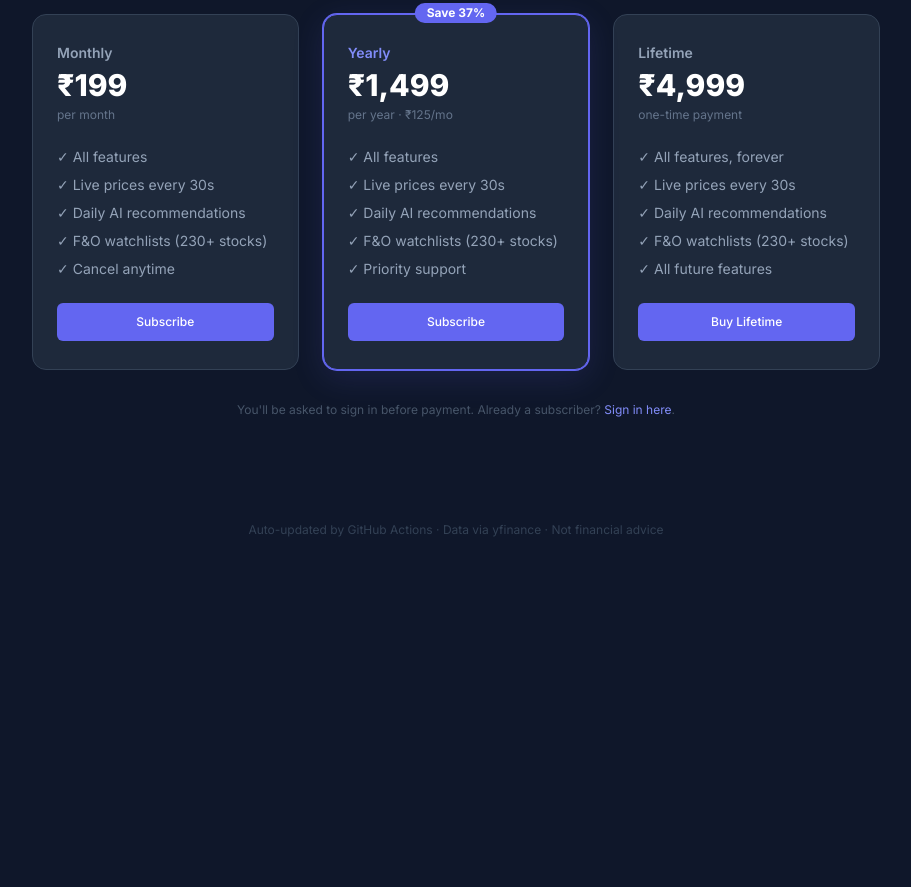
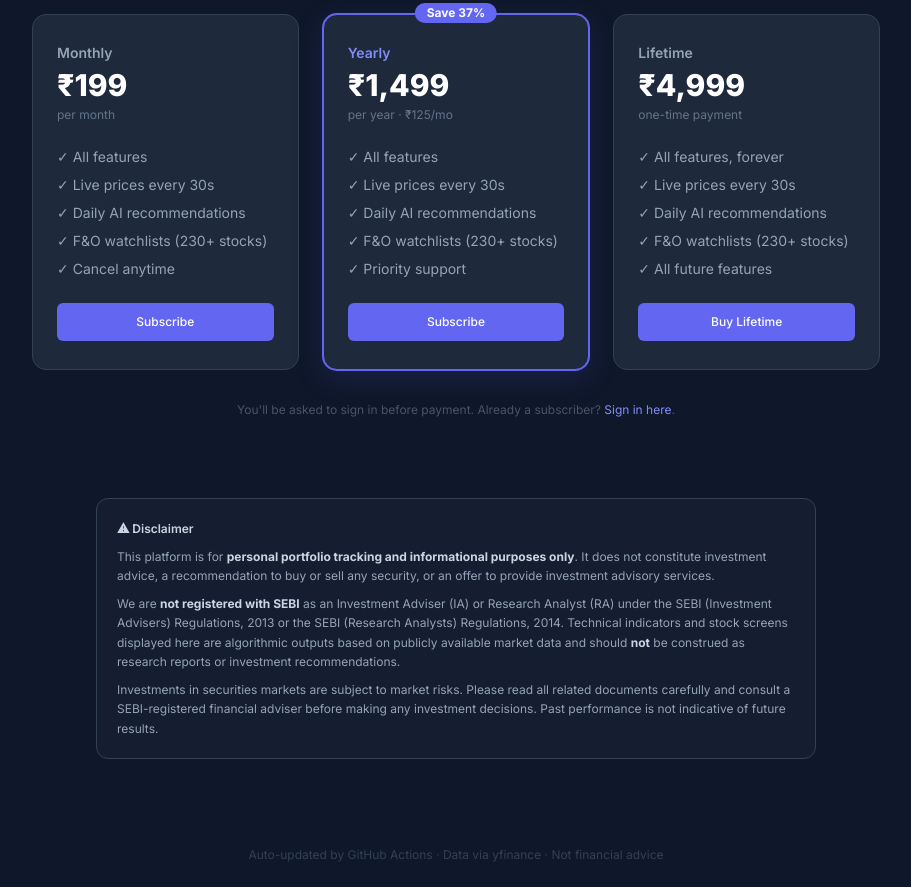
Before and after one commit to decentralizedRK/portfolio-tracker-agents, a plain HTML site: page docs/index.html in a window 1280 px wide. Shown: the part 1160-2047 px from the top of the page, without its empty margins (184-1095 px from the left). Before the commit the page ends 1722 px from the top, so only its background shows below. Drawn offline with nearby package versions, Linux system fonts and the light colour scheme; no server answers.

Commit message:
feat: add SEBI disclaimer to landing page

```diff
--- a/docs/index.html
+++ b/docs/index.html
@@ -346,6 +346,16 @@
     <!-- Sign-in note -->
     <p class="text-center text-xs text-slate-600 mt-8">You'll be asked to sign in before payment. Already a subscriber? <a href="#" onclick="showAuthModal('signin');return false;" class="text-indigo-400 hover:text-indigo-300">Sign in here</a>.</p>
   </section>
+
+  <!-- SEBI Disclaimer -->
+  <div class="max-w-3xl mx-auto px-6 pb-16">
+    <div class="rounded-xl border border-slate-700 bg-slate-800/40 p-5 text-xs text-slate-400 leading-relaxed">
+      <p class="font-semibold text-slate-300 mb-2">⚠ Disclaimer</p>
+      <p>This platform is for <strong class="text-slate-300">personal portfolio tracking and informational purposes only</strong>. It does not constitute investment advice, a recommendation to buy or sell any security, or an offer to provide investment advisory services.</p>
+      <p class="mt-2">We are <strong class="text-slate-300">not registered with SEBI</strong> as an Investment Adviser (IA) or Research Analyst (RA) under the SEBI (Investment Advisers) Regulations, 2013 or the SEBI (Research Analysts) Regulations, 2014. Technical indicators and stock screens displayed here are algorithmic outputs based on publicly available market data and should <strong class="text-slate-300">not</strong> be construed as research reports or investment recommendations.</p>
+      <p class="mt-2">Investments in securities markets are subject to market risks. Please read all related documents carefully and consult a SEBI-registered financial adviser before making any investment decisions. Past performance is not indicative of future results.</p>
+    </div>
+  </div>
 
 </div><!-- end #landing-page -->
 
```
